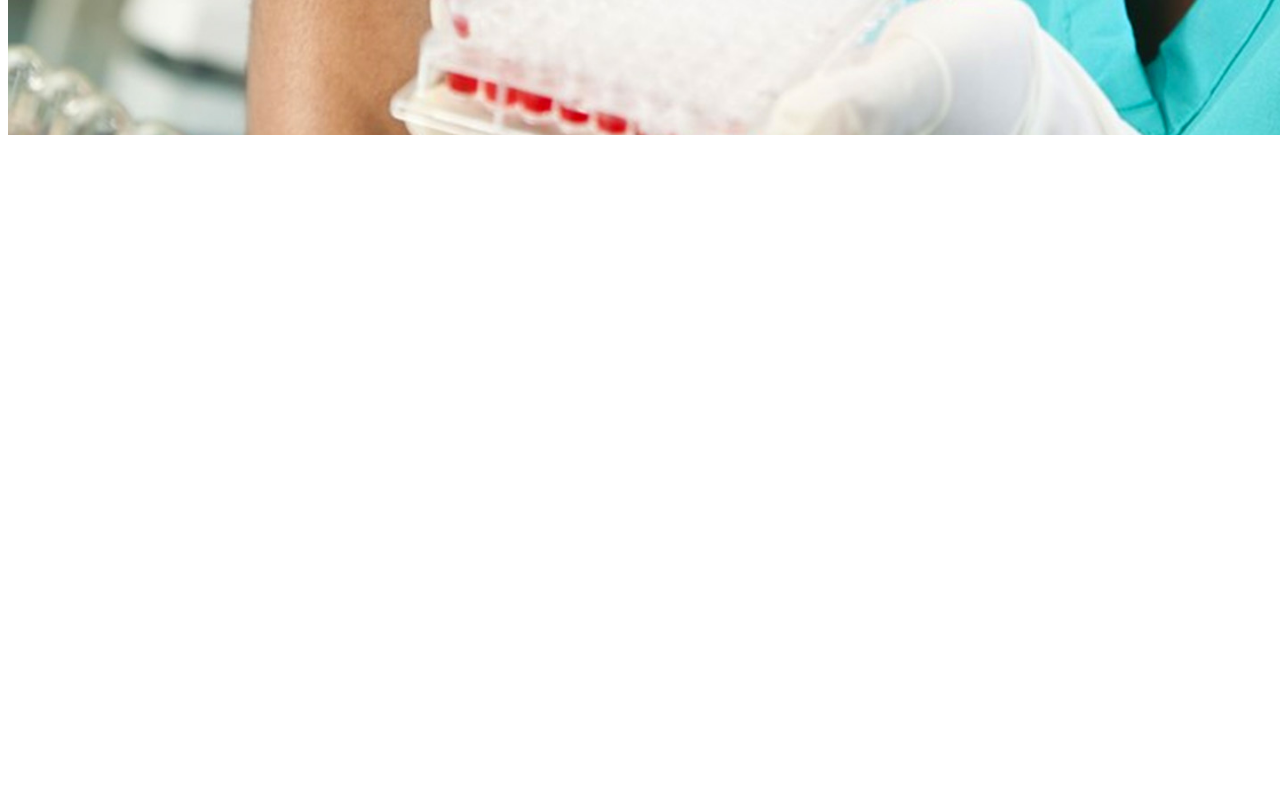
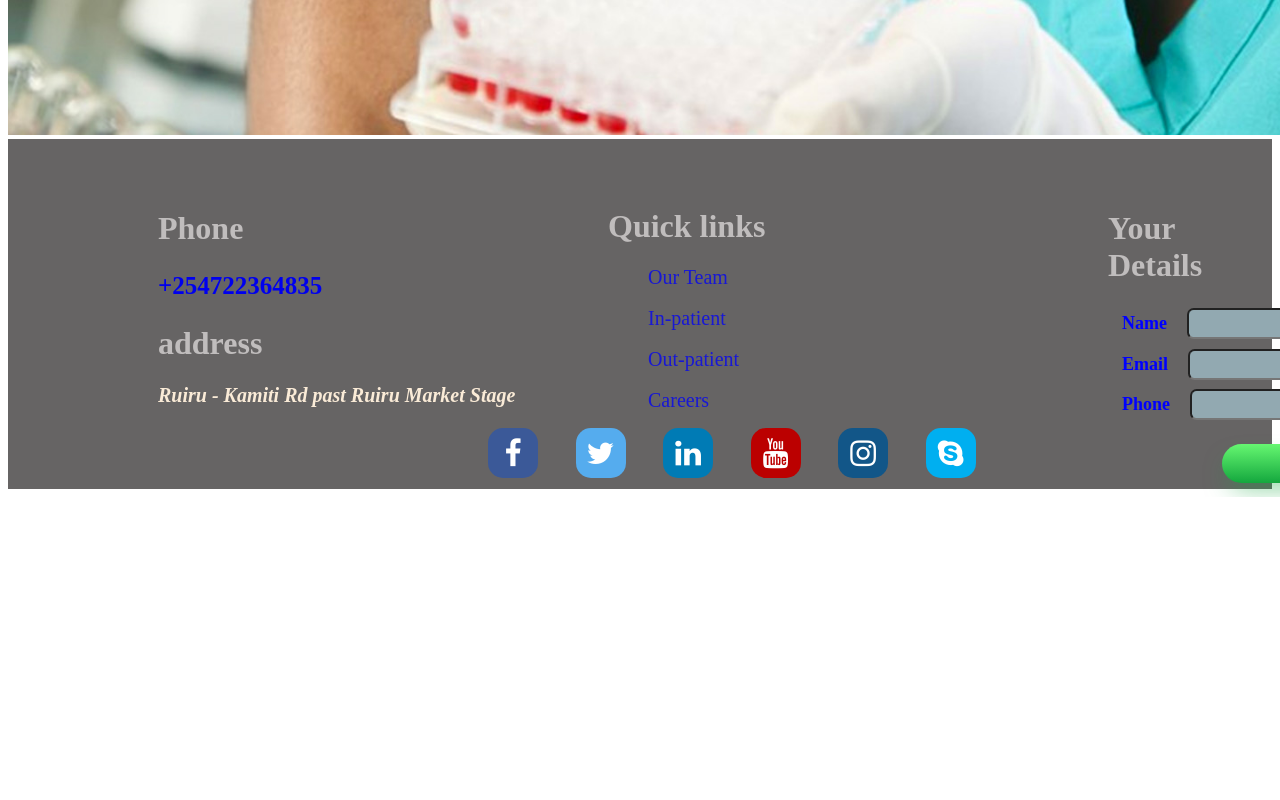
Before and after one commit to eng-wathigo/ruiru-nursing-hospital, a plain HTML site: page index.html in a window 1280 px wide. Shown: the part 2580-3380 px from the top of the page. After the commit the page ends 3077 px from the top, so only its background shows below. Drawn offline with Linux system fonts and the light colour scheme.

Commit message:
Update navbar.css

```diff
--- a/navbar.css
+++ b/navbar.css
@@ -76,7 +76,7 @@ a {
     background-color: rgb(102, 100, 100);
     width:auto;
     height: 250px;
-    margin-top: 1000px;
+    margin-top: 0px;
     padding: 50px 150px;
 }
 
```
